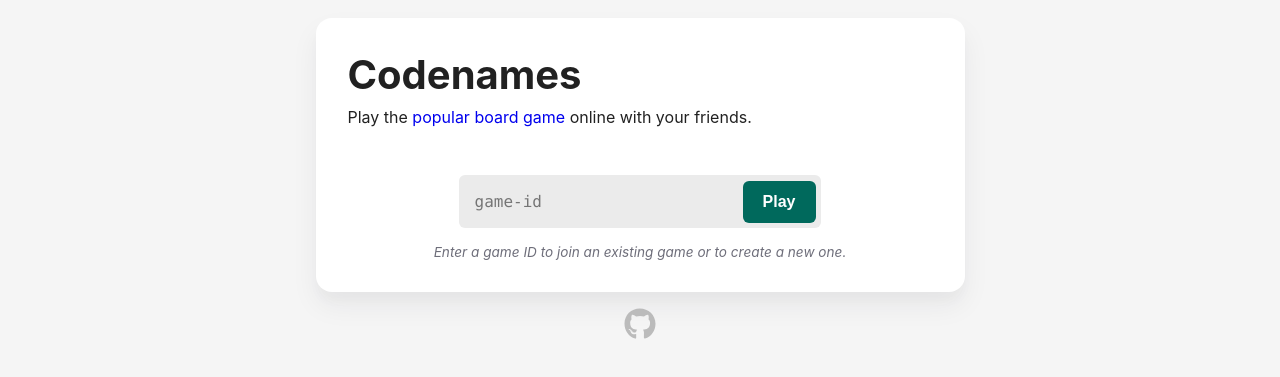
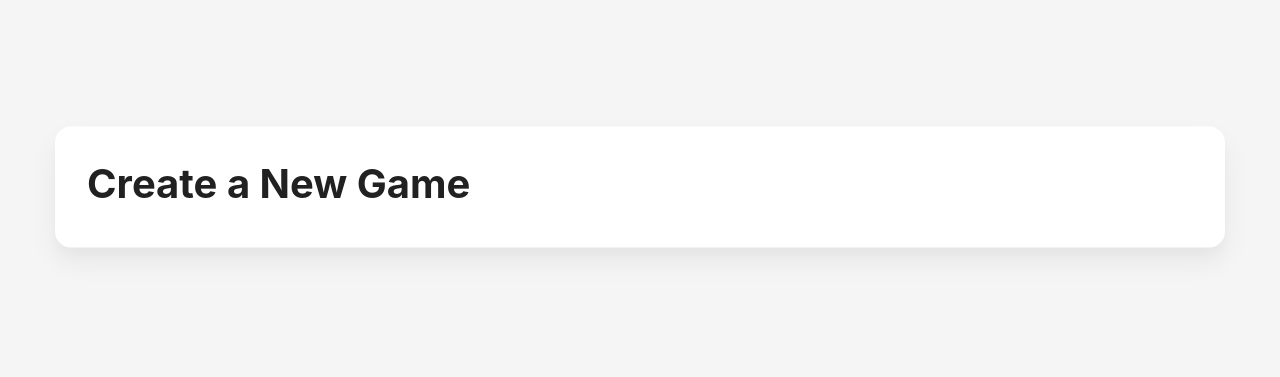
Before and after one commit to nchaloult/codenames, a React (Create React App) app in the folder client/: page /create in a window 1280 px wide. Before the commit this address led to /. Shown: the part 213-590 px from the top of the page. Built offline with nearby package versions, Linux system fonts and the light colour scheme.

Commit message:
client: temporarily wire up CreateGameScreen at /create route

```diff
--- a/client/src/index.css
+++ b/client/src/index.css
@@ -121,6 +121,10 @@ h1 {
   font-size: 2.5rem;
 }
 
+h3 {
+  color: #6e6e7a;
+}
+
 p {
   margin-top: 0rem;
   margin-bottom: 1rem;
--- a/client/src/index.tsx
+++ b/client/src/index.tsx
@@ -5,6 +5,7 @@ import './index.css';
 import { BrowserRouter, Switch, Route, Redirect } from 'react-router-dom';
 import { Provider } from 'react-redux';
 import LandingScreen from './screens/LandingScreen';
+import CreateGameScreen from './screens/CreateGameScreen';
 import { configureStore } from './store';
 
 const store = configureStore();
@@ -14,6 +15,7 @@ const App: React.FC = () => (
     <Provider store={store}>
       <BrowserRouter>
         <Switch>
+          <Route exact path="/create" component={CreateGameScreen} />
           <Route exact path="/" component={LandingScreen} />
           <Redirect to="/" />
         </Switch>
--- /dev/null
+++ b/client/src/screens/CreateGameScreen.tsx
@@ -0,0 +1,24 @@
+import React from 'react';
+import { connect, ConnectedProps } from 'react-redux';
+import { RootState } from '../store';
+
+// Redux business.
+
+const mapState = (state: RootState) => ({
+  gameID: state.game.id,
+});
+const connector = connect(mapState);
+type PropsFromRedux = ConnectedProps<typeof connector>;
+
+// Component.
+
+const CreateGameScreen: React.FC<PropsFromRedux> = (props: PropsFromRedux) => (
+  <div className="container centered-container">
+    <div className="card">
+      <h1>Create a New Game</h1>
+      <h3>{props.gameID.toUpperCase()}</h3>
+    </div>
+  </div>
+);
+
+export default connector(CreateGameScreen);
--- a/client/src/screens/LandingScreen.tsx
+++ b/client/src/screens/LandingScreen.tsx
@@ -1,5 +1,6 @@
 import React from 'react';
 import { connect, ConnectedProps } from 'react-redux';
+import { RouteComponentProps } from 'react-router-dom';
 import LandingScreenLinks from '../components/LandingScreenLinks';
 import { RootState } from '../store';
 import setGameID from '../store/game/actions';
@@ -17,10 +18,14 @@ type PropsFromRedux = ConnectedProps<typeof connector>;
 
 // Component.
 
-const LandingScreen: React.FC<PropsFromRedux> = (props: PropsFromRedux) => {
+type Props = PropsFromRedux & RouteComponentProps<any>;
+
+const LandingScreen: React.FC<Props> = (props: Props) => {
   const handleGameIDFormSubmit = (e: React.FormEvent<HTMLFormElement>) => {
     e.preventDefault();
-    alert(`Temporary! Sending gameID: ${props.gameID} logic goes here soon :)`);
+
+    // TODO: temporary! Implement relevant business logic here.
+    props.history.push('/create');
   };
 
   return (
```
